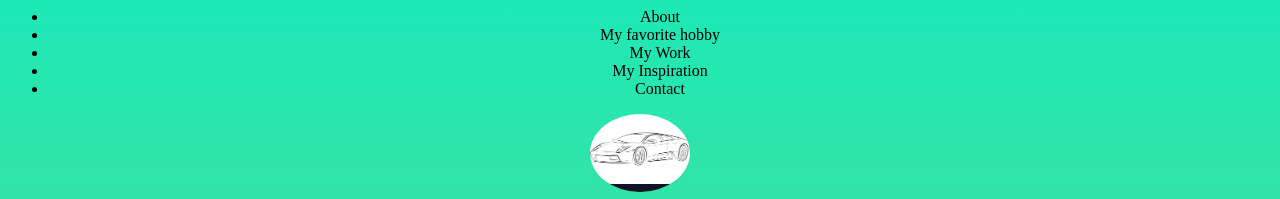
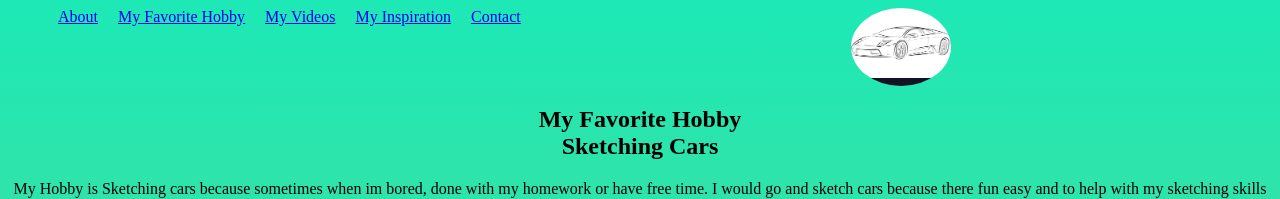
Before and after one commit to realtimexx93/c60, a plain HTML site: page index.html in a window 1280 px wide. Shown: the top 199 px of the page. Drawn offline with Linux system fonts and the light colour scheme.

Commit message:
Add files via upload

```diff
--- a/index.html
+++ b/index.html
@@ -8,13 +8,13 @@ Project-57
    </head>
   <body>
 <ul>
- <li>
- About
+ <li> <a href="#bio">About</a>
+
 </li>
-<li> My favorite hobby</li>
-<li> My Work</li>
-<li>My Inspiration </li>
-<li> Contact</li>
+<li> <a href="#bio">My Favorite Hobby</a> </li>
+<li> <a href="#myvideos"> My Videos</a></li>
+<li> <a href="#inspiration">My Inspiration</a> </li>
+<li> <a href="#contact">Contact</a></li>
 </ul>
 
    <section>
@@ -49,5 +49,8 @@ Project-57
 
 
     </section>
+      <section id="contact">
+      <iframe src="https://www.google.com/maps/embed?pb=!1m18!1m12!1m3!1d3015.736576072117!2d-73.84770178472641!3d40.89959297931203!2m3!1f0!2f0!3f0!3m2!1i1024!2i768!4f13.1!3m3!1m2!1s0x89c2f2d3a2e0ccb5%3A0x2a01d1069c224db4!2s2013%20Nereid%20Ave%2C%20Bronx%2C%20NY%2010466!5e0!3m2!1sen!2sus!4v1621699964445!5m2!1sen!2sus" width="600" height="450" style="border:0;" allowfullscreen="" loading="lazy"></iframe>
+      </section>
     </body>
     </html>
--- a/style.css
+++ b/style.css
@@ -9,3 +9,14 @@ background:linear-gradient(#1DE9B6 0%,#F9A825 100% );
 img{border-radius:50%;
  width:100px;
 }
+li{
+display: inline;
+list-style: none;
+    float: left;
+    color:darkcyan;
+cursor: pointer;
+    left: 20px;
+    right:20px;
+    padding-left:10px;
+    padding-right: 10px;
+}
```
